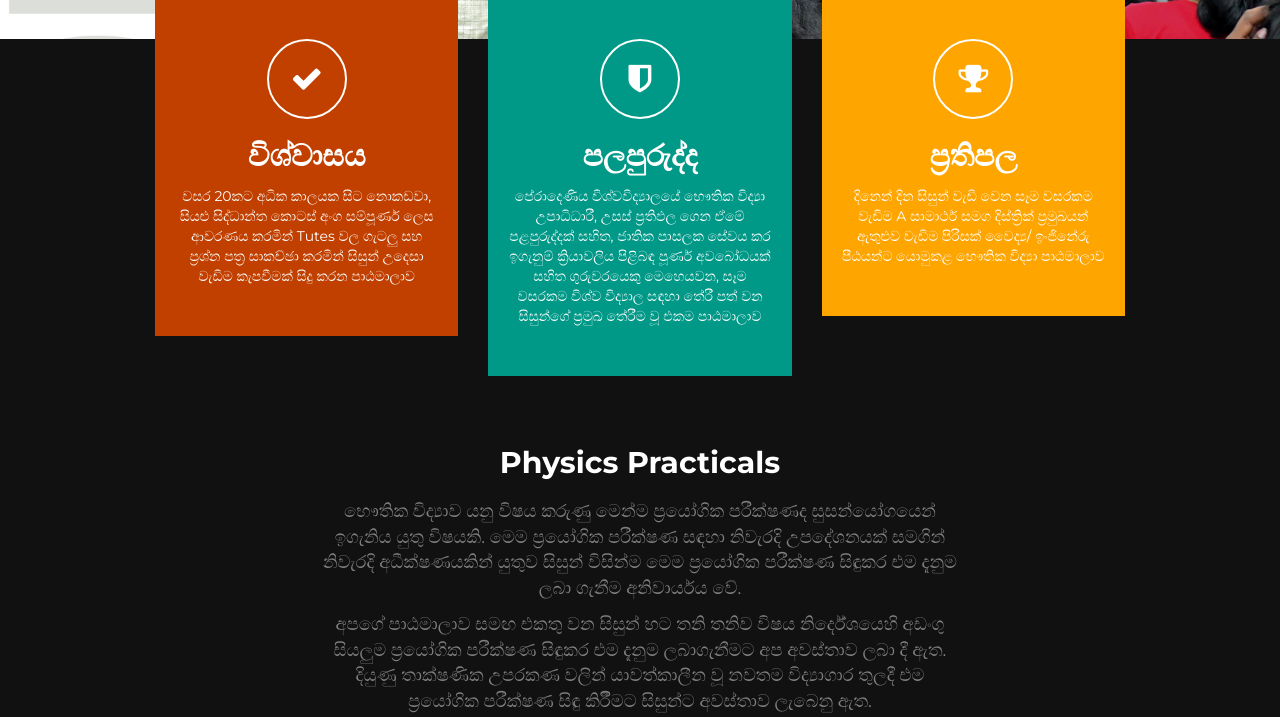
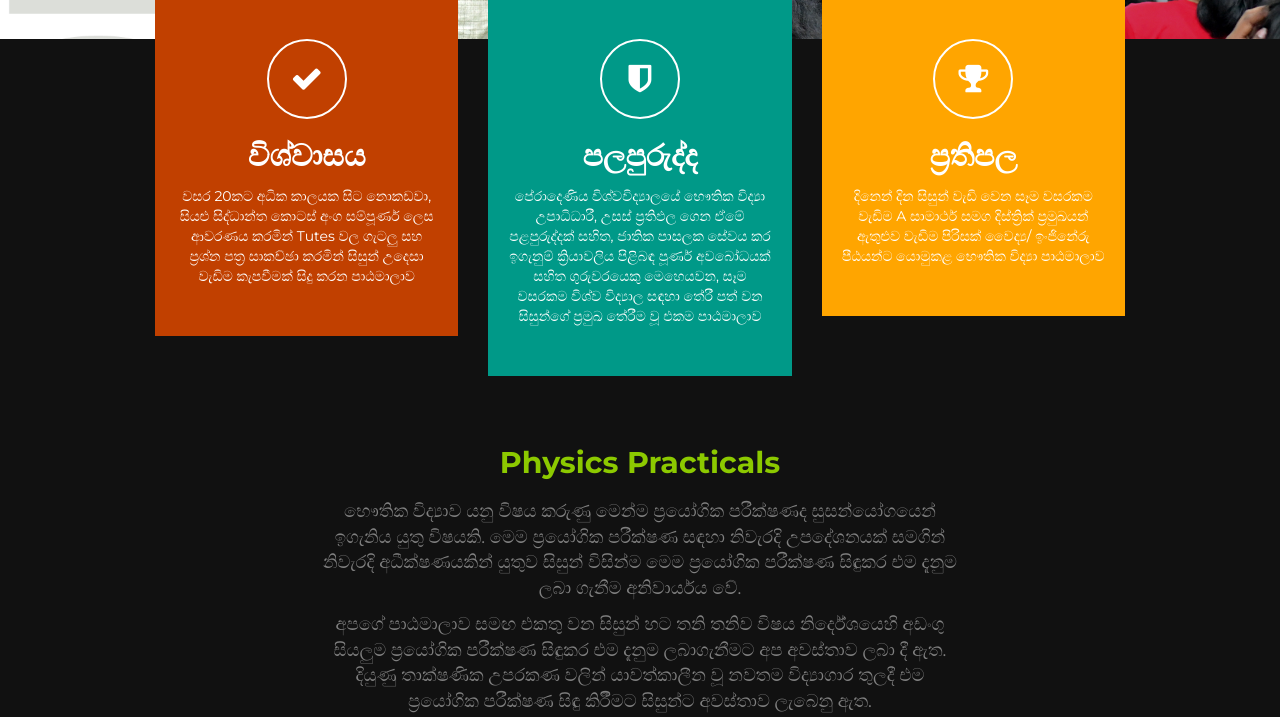
Before and after one commit to uruwanara/vidarshatemp, a PHP site: page /2025/index.html in a window 1280 px wide. Shown: the part 461-1178 px from the top of the page. Run offline with PHP 8.4, Linux system fonts and the light colour scheme; some libraries are stand-ins or nearby versions.

Commit message:
Update templatemo-style.css

```diff
--- a/2025/css/templatemo-style.css
+++ b/2025/css/templatemo-style.css
@@ -270,6 +270,7 @@ img {
   }
 #portfolio h2 {
   padding-bottom: 10px;
+  color: #8cc900;
 }
 #portfolio p {
   font-size: 18px;
```
